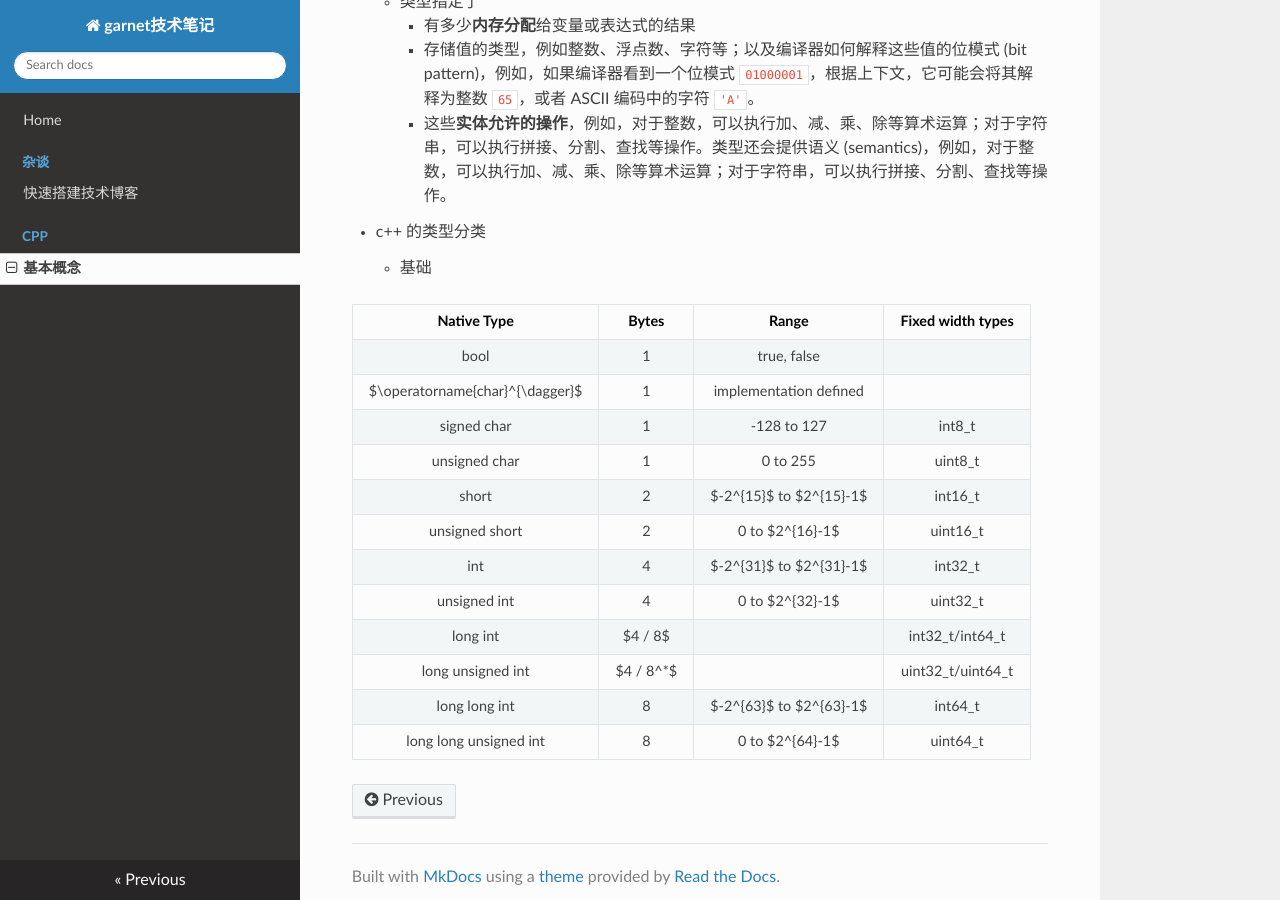
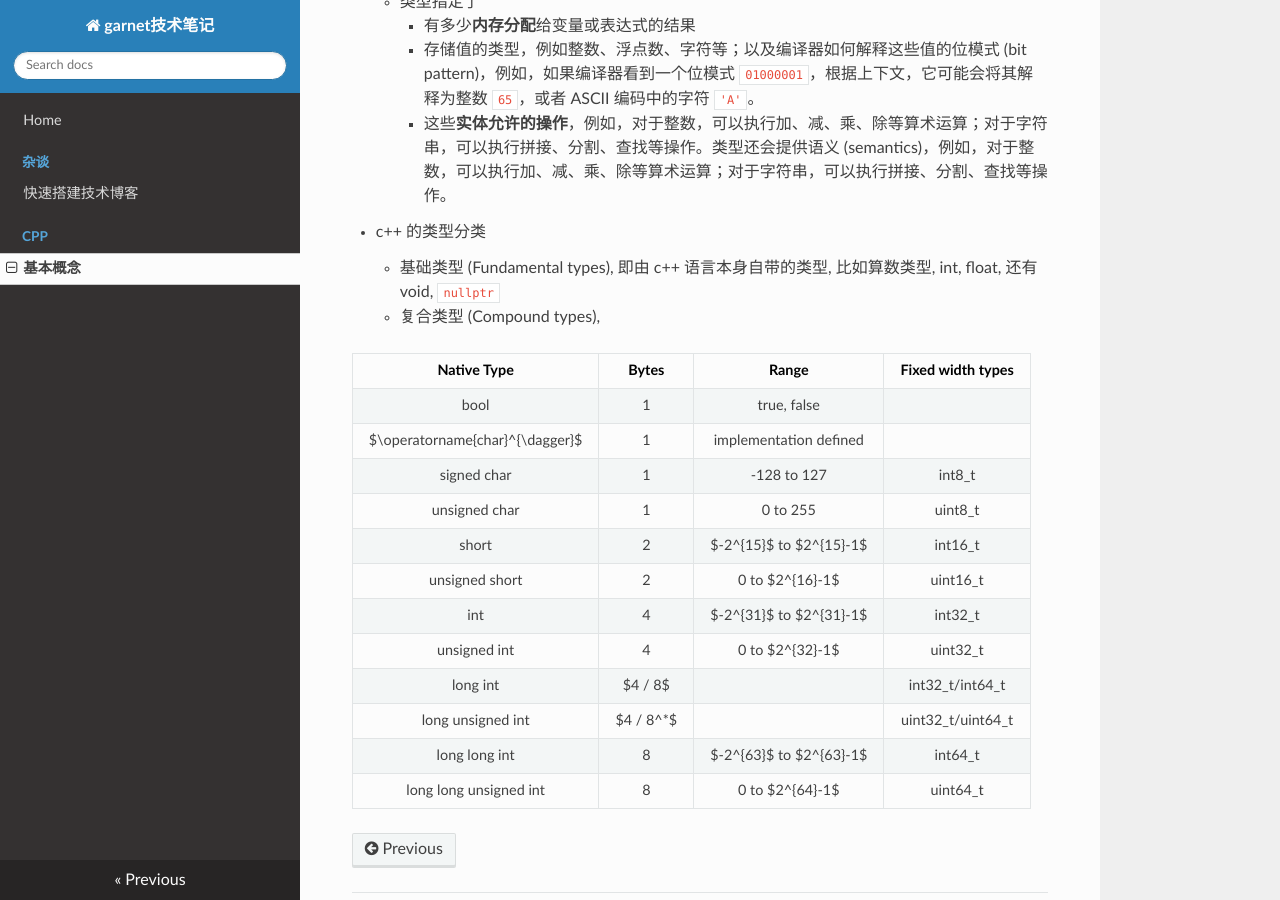
Before and after one commit to ymma98/technotes, an MkDocs documentation site: the page built from docs/cpp/基本概念.md, in a window 1280 px wide and 900 px high, scrolled down 724 px. Built offline with MkDocs 1.6.1, drawn with Linux system fonts in a browser that asks for light colours; nearby versions of some CDN libraries; part of the change alters nothing that is shown.

Commit message:
docs/cpp/基本概念.md updated from https://stackedit.cn/

```diff
--- a/docs/cpp/基本概念.md
+++ b/docs/cpp/基本概念.md
@@ -29,7 +29,8 @@ g++ -std=c++26 <program.cpp> -o program
 		* 这些**实体允许的操作**，例如，对于整数，可以执行加、减、乘、除等算术运算；对于字符串，可以执行拼接、分割、查找等操作。类型还会提供语义 (semantics)，例如，对于整数，可以执行加、减、乘、除等算术运算；对于字符串，可以执行拼接、分割、查找等操作。
 
 * c++ 的类型分类
-	* 基础
+	* 基础类型 (Fundamental types), 即由 c++ 语言本身自带的类型, 比如算数类型, int, float, 还有 void, `nullptr`
+	* 复合类型 (Compound types),
 
 | Native Type | Bytes | Range | Fixed width types <br> <cstdint> |
 | :---: | :---: | :---: | :---: |
@@ -47,7 +48,7 @@ g++ -std=c++26 <program.cpp> -o program
 | long long unsigned int | 8 | 0 to $2^{64}-1$ | uint64_t |
 
 <!--stackedit_data:
-eyJoaXN0b3J5IjpbLTE3NDM1NDcyNzMsMTk1OTkzMjI0NywtMj
-MwNTk0ODksMTM2OTc1NTYsLTg2NjIzMzYxMyw0NTY5MTkxODcs
-MTQ3NDAyNjAyN119
+eyJoaXN0b3J5IjpbMTEzNDE2MDE1LDE5NTk5MzIyNDcsLTIzMD
+U5NDg5LDEzNjk3NTU2LC04NjYyMzM2MTMsNDU2OTE5MTg3LDE0
+NzQwMjYwMjddfQ==
 -->
```
